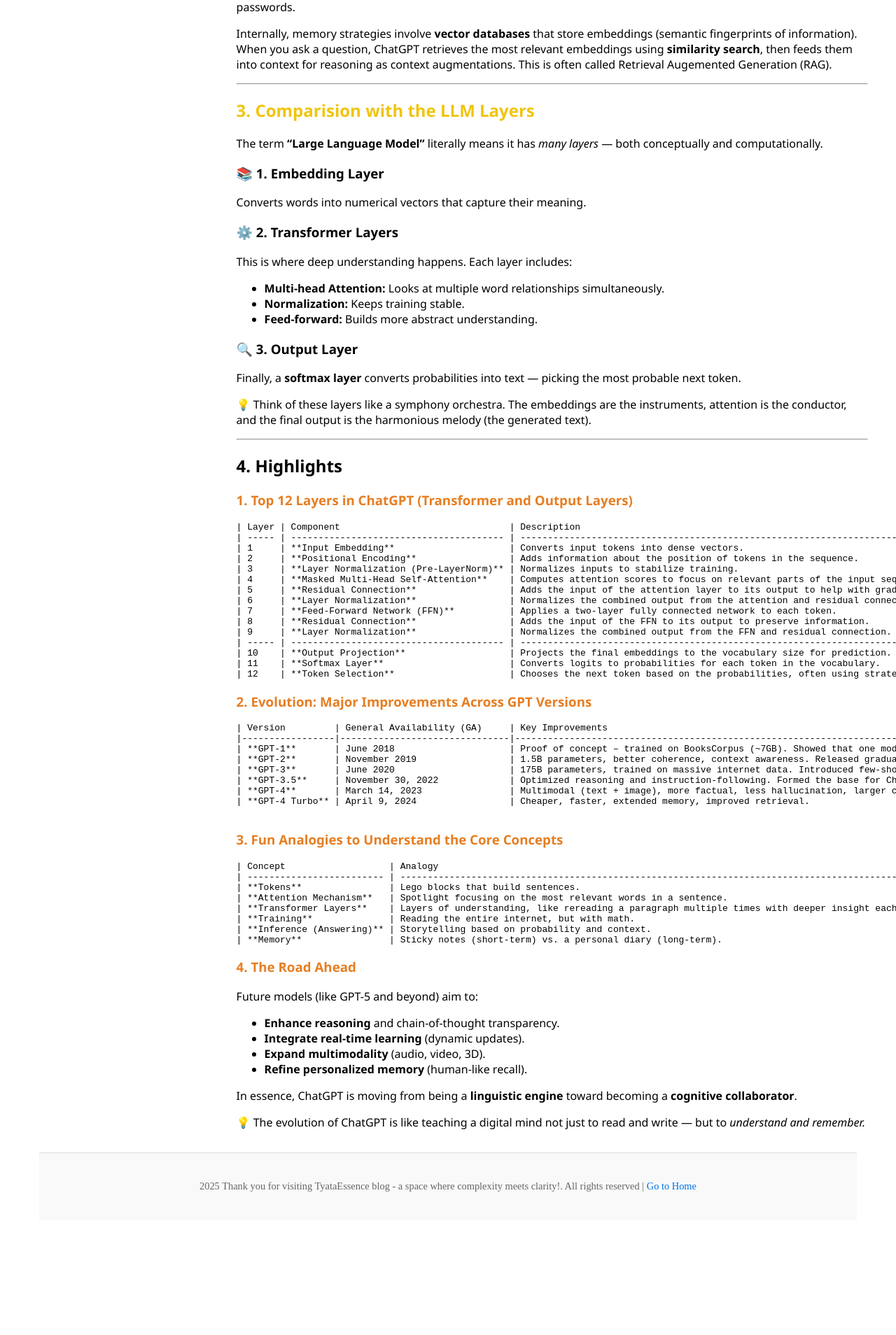
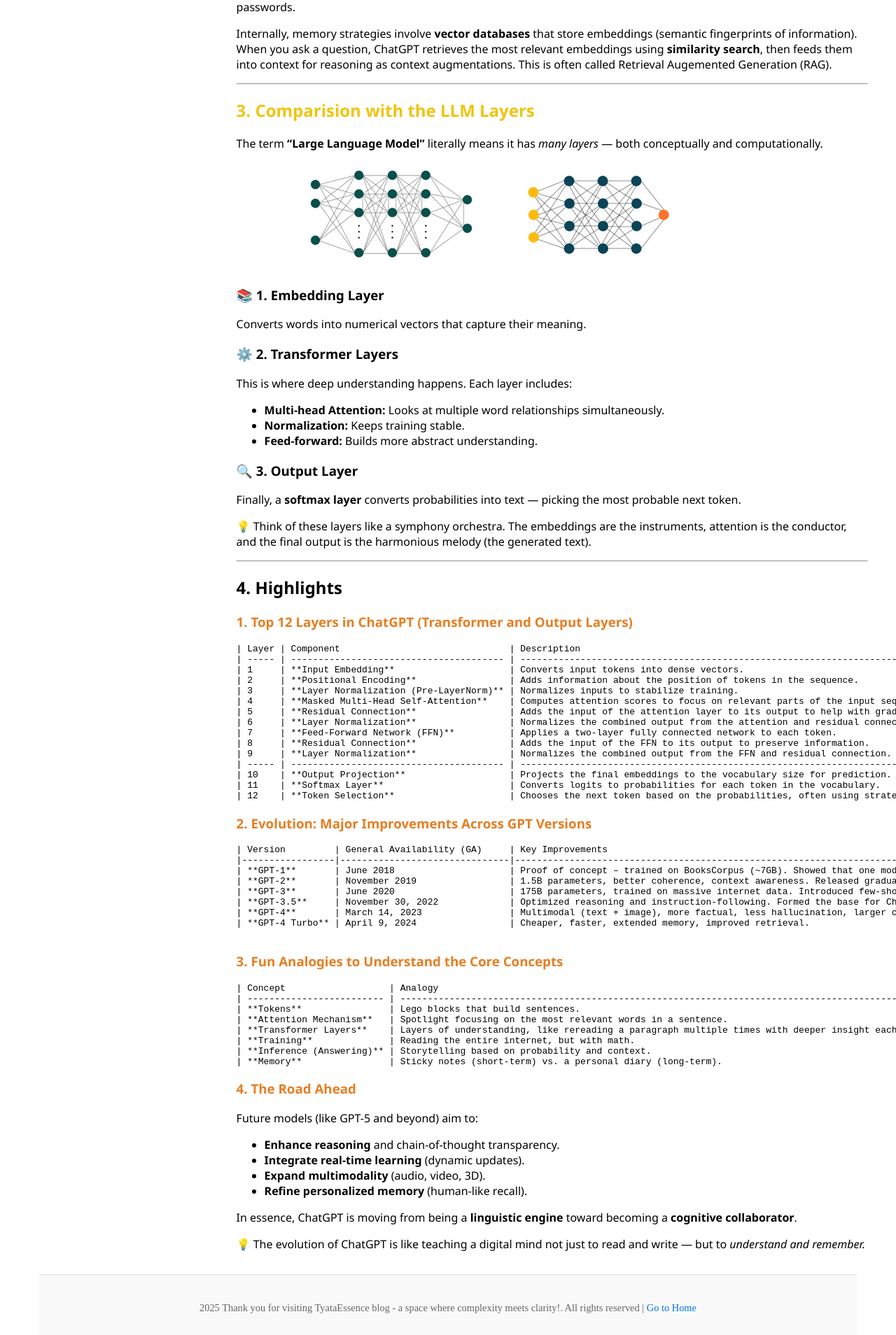
Before and after one commit to tyataessence/tyataessence.github.io, a Jekyll site: the page built from _posts/trending/2025-10-06-deep-dive-ChatGpt.md, in a window 1280 px wide. Shown: the part 3080-4988 px from the top of the page at 70% size. Built offline with Jekyll 4.4.1, drawn with Linux system fonts in a browser that asks for light colours; before the commit the page ends 4848 px from its top, so only the background shows below that.

Commit message:
adding llm pic

```diff
--- a/_posts/trending/2025-10-06-deep-dive-ChatGpt.md
+++ b/_posts/trending/2025-10-06-deep-dive-ChatGpt.md
@@ -124,6 +124,8 @@ Internally, memory strategies involve **vector databases** that store embeddings
 
 The term **"Large Language Model"** literally means it has *many layers* — both conceptually and computationally.
 
+![LLM Diagrams]({{ '/assets/images/llm_diagrams.jpg' | relative_url }})
+
 ### 📚 1. Embedding Layer
 
 Converts words into numerical vectors that capture their meaning.
```
